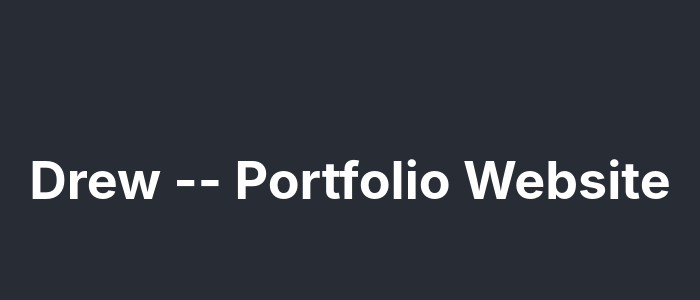
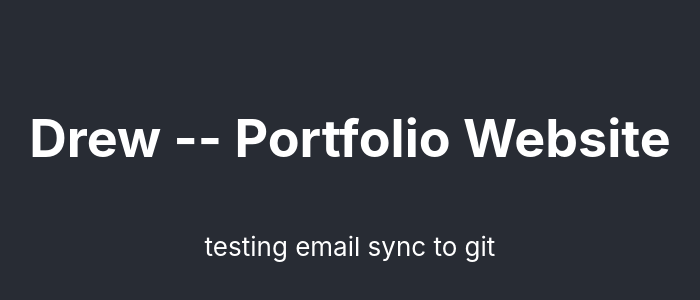
Before and after one commit to Verwiel/Portfolio, a React (Create React App) app in the folder client/: page / in a window 1280 px wide. Shown: the part 220-520 px from the top of the page, without its empty margins (290-990 px from the left). Built offline with nearby package versions, Linux system fonts and the light colour scheme.

Commit message:
testing email sync

```diff
--- a/client/src/App.js
+++ b/client/src/App.js
@@ -6,6 +6,7 @@ function App() {
     <div className="App">
       <header className="App-header">
         <h1>Drew -- Portfolio Website</h1>
+        <p>testing email sync to git</p>
       </header>
     </div>
   );
```
